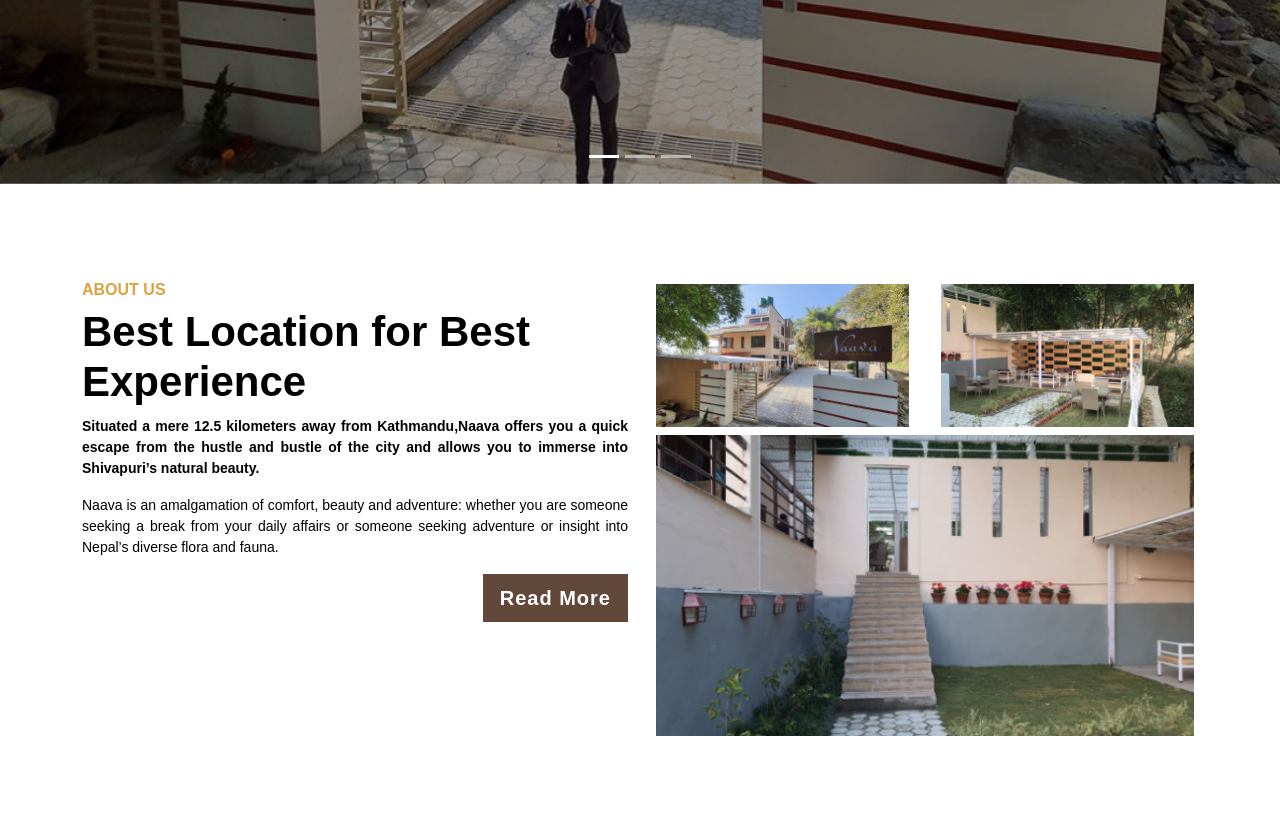
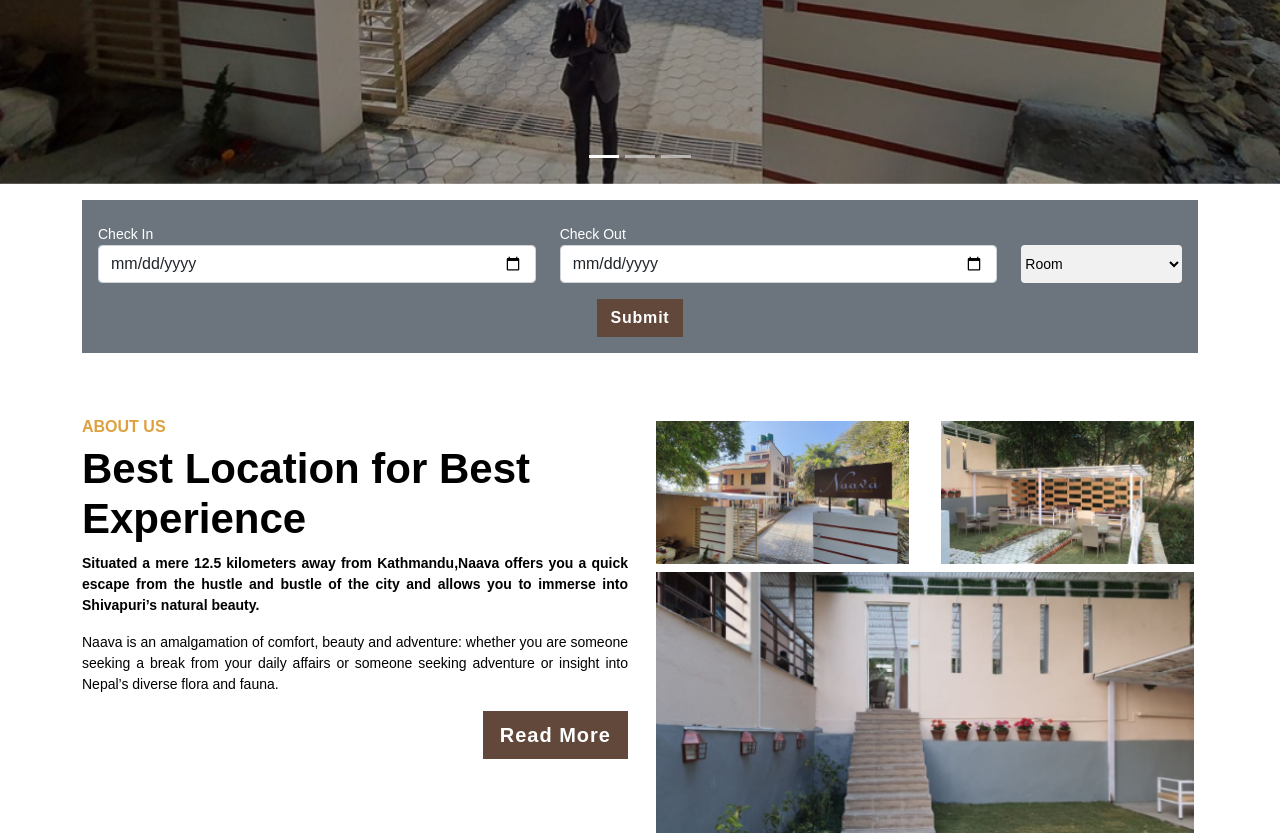
Before and after one commit to Birajramtel/hotel, a PHP site: page / in a window 1280 px wide. Shown: the part 482-1315 px from the top of the page. Run offline with PHP 8.4, Linux system fonts and the light colour scheme; some libraries are stand-ins or nearby versions.

Commit message:
Changes made in Homepage

```diff
--- a/index.php
+++ b/index.php
@@ -111,10 +111,39 @@
     </div>
     <!-- Header Closed -->
 
+    <!-- Form Opened -->
+    <div class="container d-none d-md-block">
+        <form class="bg-secondary p-3 mt-3" action="">
+            <div class="row">
+                <div class="col-md-5 mt-2">
+                    <label for="Check In" class="text-white">Check In</label>
+                    <input type="date" class="form-control" placeholder="Check In" aria-label="Check In">
+                </div>
+                <div class="col-md-5 mt-2">
+                    <label for="Check Out" class="text-white">Check Out</label>
+                    <input type="date" class="form-control" placeholder="Check Out" aria-label="Check Out">
+                </div>
+                <div class="col-md-2 mt-2">
+                    <label for=""></label>
+                    <select id="room" name="room">
+                        <option value="room_0">Room</option>
+                        <option value="room_1">Room 1</option>
+                        <option value="room_2">Room 2</option>
+                        <option value="room_3">Room 3</option>
+                    </select>
+                </div>
+                <div class="d-flex justify-content-center pt-3">
+                    <button type="submit" class="btn btn-colour-1">Submit</button>
+                </div>
+            </div>
+        </form>
+    </div>
+    <!-- Form Closed -->
+
     <!-- Section Opened -->
     <section>
         <!-- About Section Opened -->
-        <div class="container mt-5">
+        <div class="container mt-3">
             <div class="row pt-5 pb-5">
                 <div class="col-md-6 col-sm-12">
                     <h6 class="Header_6"> <strong>ABOUT US</strong></h6>
```
